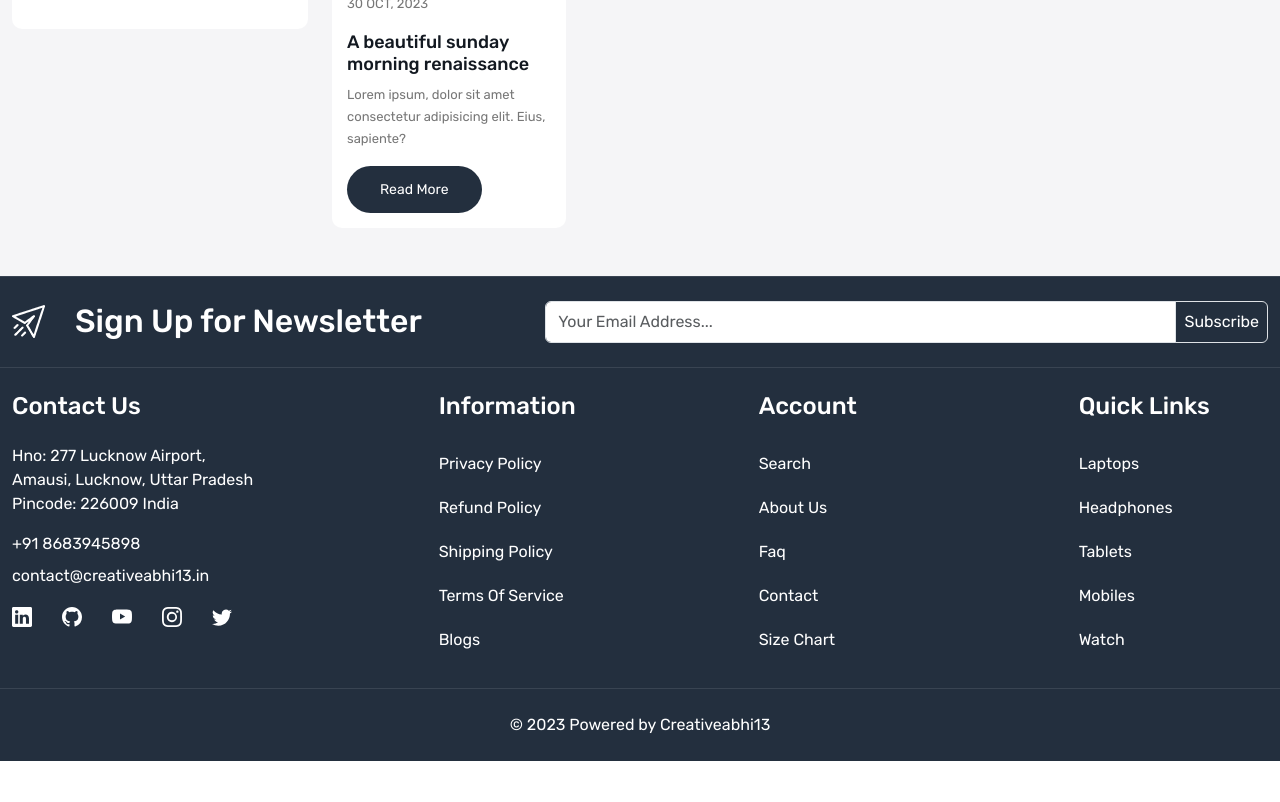
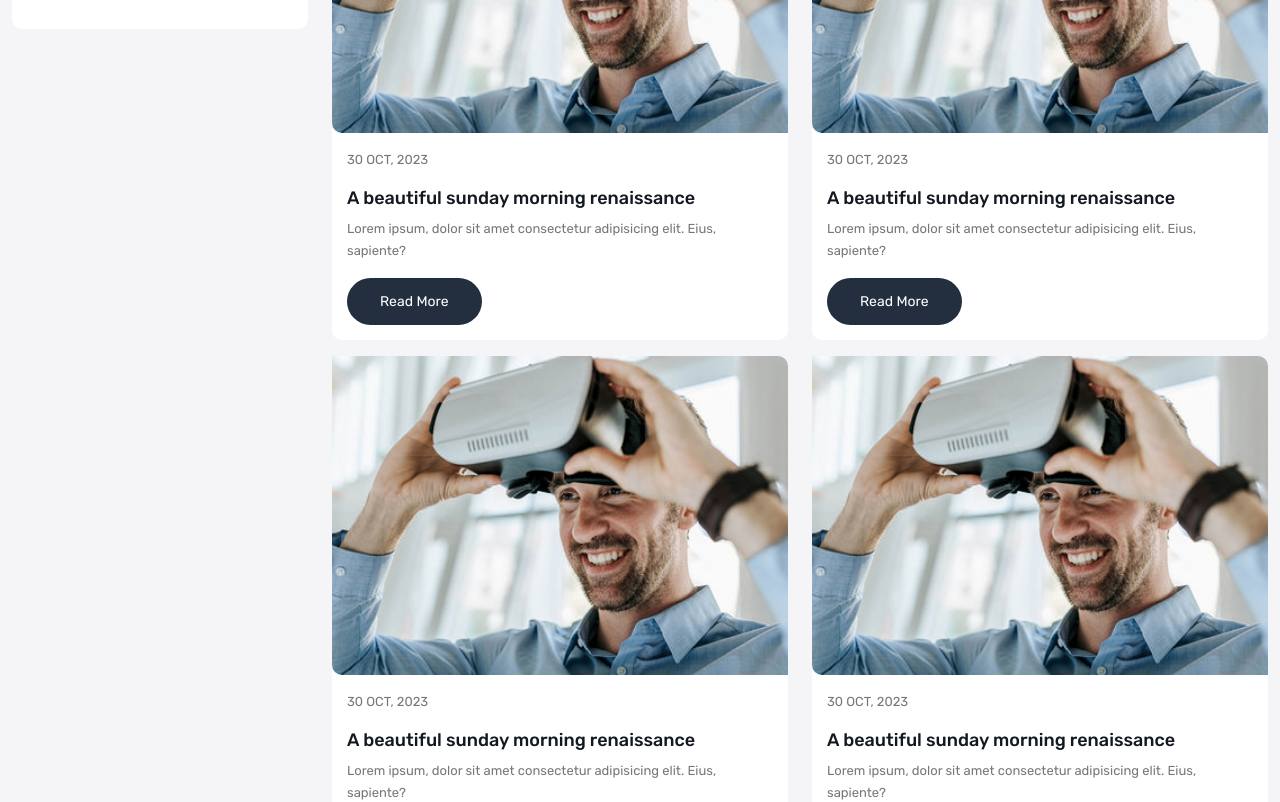
Before and after one commit to creativeabhi13/modern-ecommerce-application, a React (Create React App) app: page /blog in a window 1280 px wide. Shown: the part 540-1342 px from the top of the page. Before the commit the page ends 1301 px from the top, so only its background shows below. Built offline with nearby package versions, Linux system fonts and the light colour scheme.

Commit message:
updated with the blog.jsx and updation with blogcard

```diff
--- a/src/components/Blogcard.jsx
+++ b/src/components/Blogcard.jsx
@@ -3,10 +3,10 @@
 
 const Blogcard = () => {
   return (
-    <div className="col-3">
+
       <div className="blog-card">
         <div className="card-image">
-          <img src="images/blog-1.jpg" className="img-fluid" alt="blog" />
+          <img src="images/blog-1.jpg" className="img-fluid w-100" alt="blog" />
         </div>
         <div className="blog-content">
           <p className="date">30 Oct, 2023</p>
@@ -20,7 +20,7 @@
           </Link>
         </div>
       </div>
-    </div>
+
   );
 };
 
--- a/src/pages/Blog.jsx
+++ b/src/pages/Blog.jsx
@@ -27,8 +27,20 @@
                             </div>
                         </div>
                         <div className="col-9">
-                            <div className="d-flex gap-10">
+                            <div className="row">
+                                <div className="col-6 mb-3">
                                 <Blogcard />
+                                </div>
+                                <div className="col-6 mb-3">
+                                <Blogcard />
+                                </div>
+                                <div className="col-6 mb-3">
+                                <Blogcard />
+                                </div>
+                                <div className="col-6 mb-3">
+                                <Blogcard />
+                                </div>
+
                             </div>
                         </div>
                     </div>
--- a/src/pages/Home.jsx
+++ b/src/pages/Home.jsx
@@ -213,10 +213,20 @@
             <div className="col-12">
               <h3 className="section-heading">Our Featured Product</h3>
             </div>
+            <div className="col-3">
             <ProductCard grid={grid}/>
+            </div>
+            <div className="col-3">
             <ProductCard grid={grid}/>
+            </div>
+            <div className="col-3">
             <ProductCard grid={grid}/>
+            </div>
+            <div className="col-3">
             <ProductCard grid={grid}/>
+            </div>
+
+
           </div>
         </div>
       </section>
@@ -337,11 +347,25 @@
             <div className="col-12">
               <h3 className="section-heading">Our Latest Blogs</h3>
             </div>
-            <Blogcard />
-            <Blogcard />
-            <Blogcard />
-            <Blogcard />
           </div>
+             <div className="row">
+              <div className="col-3">
+              <Blogcard />
+
+              </div>
+              <div className="col-3">
+              <Blogcard />
+
+              </div>
+              <div className="col-3">
+              <Blogcard />
+
+              </div>
+              <div className="col-3">
+              <Blogcard />
+
+              </div>
+             </div>
         </div>
       </section>
     </>
```
